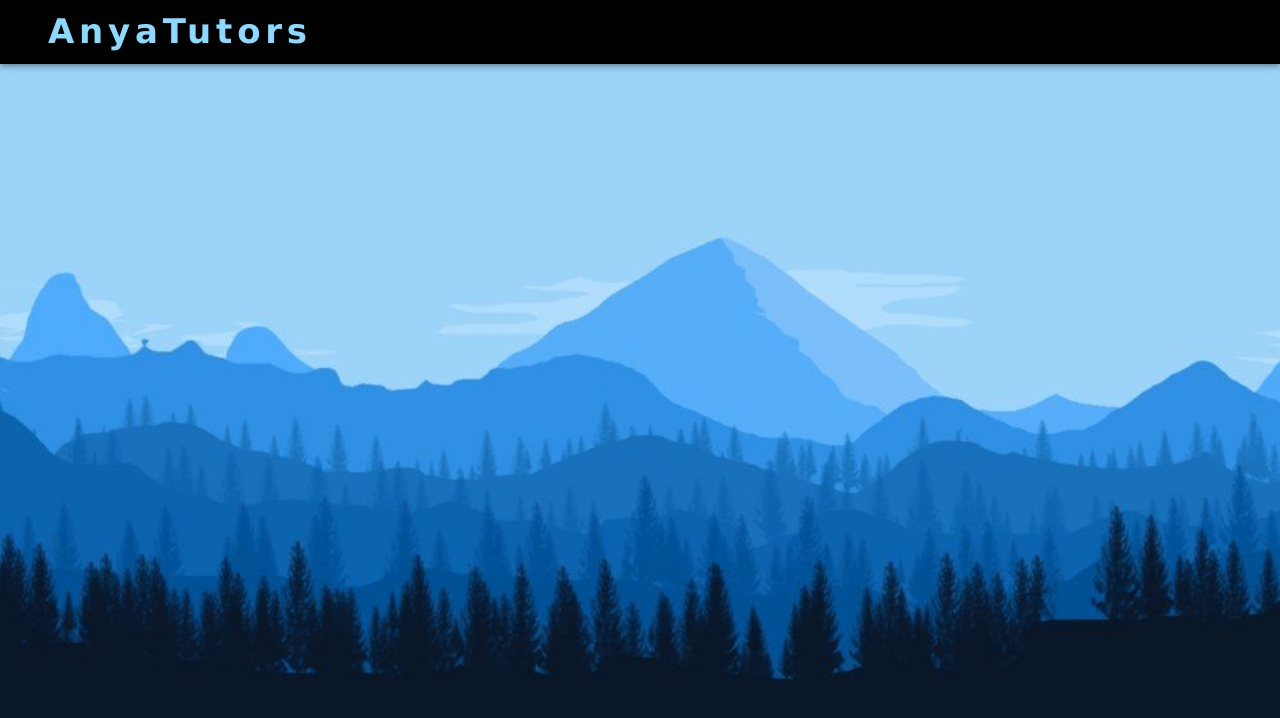
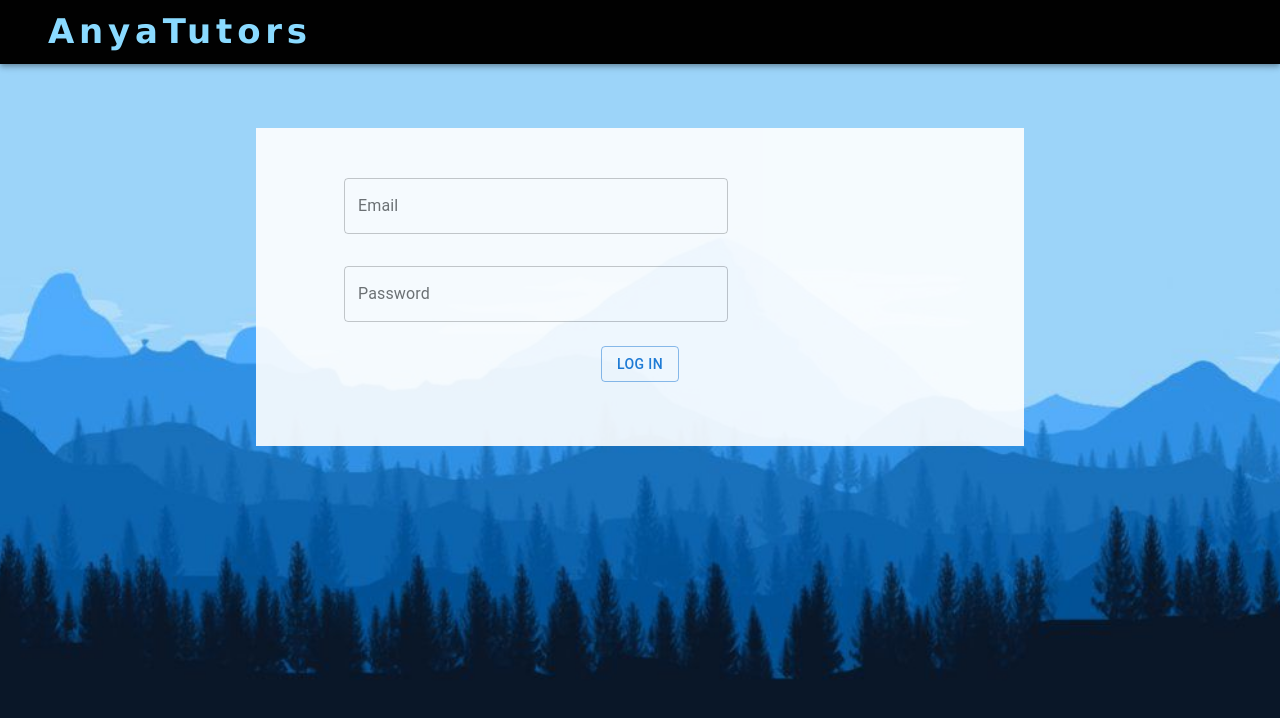
Before and after one commit to MolinaHVL/AnyaTutorsMERN_Front, a React (Create React App) app in the folder anya_front/: page /UserLogIn in a window 1280 px wide. Before the commit this address had no page. Shown: the top 718 px of the page. Built offline with nearby package versions, Linux system fonts and the light colour scheme.

Commit message:
Pass Modal to Page
Ahora el login esta en una pagina fija en lugar de aparecer como un modal.

```diff
--- a/anya_front/src/App.js
+++ b/anya_front/src/App.js
@@ -4,7 +4,8 @@ import RolePage from './pages/RolePage';
 import { Route, Routes } from "react-router-dom";
 import StudentPage from './pages/StudentPage';
 import TeacherPage from './pages/TeacherPage';
-import LoginPage from './pages/LoginPage';
+import Index from './pages/Index';
+import UserLogPage from './pages/UserLogPage';
 
 /**
  * Este es el componente principal de la aplicación.
@@ -26,11 +27,15 @@ function App() {
         <Routes>
           <Route
             exact path='/'
-            element={<LoginPage />}
+            element={<Index />}
           />
           <Route
             exact path='/role'
             element={<RolePage />}
+          />
+          <Route
+            exact path='/UserLogIn'
+            element={<UserLogPage />}
           />
           <Route
             path='/student'
--- a/anya_front/src/pages/LoginPage.jsx
+++ b/anya_front/src/pages/Index.jsx
@@ -3,14 +3,9 @@ import Box from '@mui/material/Box'
 import Stack from '@mui/material/Stack'
 import { Link } from "react-router-dom"
 import Button from '@mui/material/Button'
-import { useState } from 'react';
-import LogUserModal from '../modals/LogUserModal'
 
 
-const LoginPage = () => {
-
-    // Hook para desplegar el LogUserModal
-    const [isLogUserModalVisible, setIsLogUserModalVisible] = useState(false);
+const Index = () => {
 
     return (
         <>
@@ -38,9 +33,8 @@ const LoginPage = () => {
                             </Typography>
                         </Box>
                         <Stack direction={"row"} paddingRight={{ xs: 0, md: "35px" }} display={"flex"}>
-                            <Link to="/" style={{ width: 0.5, flexGrow: 1, textDecoration: "none", display: "flex" }}>
+                            <Link to="/UserLogIn" style={{ width: 0.5, flexGrow: 1, textDecoration: "none", display: "flex" }}>
                                 <Button variant="contained"
-                                    onClick={() => setIsLogUserModalVisible(true)}
                                     sx={{
                                         background: "#8adaff",
                                         height: 64,
@@ -95,13 +89,8 @@ const LoginPage = () => {
                     />
                 </Stack>
             </Box>
-
-            <LogUserModal
-                open={isLogUserModalVisible}
-                onClose={() => setIsLogUserModalVisible(false)}
-            />
         </>
     );
 }
 
-export default LoginPage;
+export default Index;
--- a/anya_front/src/pages/StudentPage.jsx
+++ b/anya_front/src/pages/StudentPage.jsx
@@ -6,7 +6,7 @@ import useUser from '../hooks/useUser'
 const StudentPage = () => {
 
     //custom hook para saber si el usuario esta logeado
-    const { user, isLoading } = useUser();
+    const { user } = useUser();
 
     return (
         <Box container sx={{
--- /dev/null
+++ b/anya_front/src/pages/UserLogPage.jsx
@@ -0,0 +1,55 @@
+import Box from "@mui/material/Box";
+import Button from "@mui/material/Button"
+import { useState } from 'react'
+import { useNavigate } from "react-router-dom"
+import { getAuth, signInWithEmailAndPassword } from 'firebase/auth'
+import UserForm from "../forms/UserForm";
+import Typography from "@mui/material/Typography";
+
+
+const UserLogPage = () => {
+
+    //Hooks para manejar el estado del error del form
+    const [error, setError] = useState('')
+
+    //variable clave para navegar por las paginas
+    const navigate = useNavigate();
+
+    //Autenticación de firebase
+    const handleLogIn = async (submit) => {
+        try {
+            await signInWithEmailAndPassword(getAuth(), submit.email, submit.password)
+            navigate('/student')
+        } catch (e) {
+            setError(e.message)
+        }
+    }
+
+    return (
+
+        <Box container sx={{
+            display: "static",
+            width: "50%",
+            marginX: "20%",
+            marginY: "5%",
+            padding: "5%",
+            paddingTop: "2%",
+            background: "White",
+            color: "white",
+            opacity: "0.9",
+        }}>
+
+            {error && <Typography sx={{ color: "#000" }}>{error}</Typography>}
+            <UserForm onSubmit={handleLogIn} />
+            <Button
+                variant='outlined'
+                form='user-form'
+                type='submit'
+                children='Log in'
+            />
+        </Box>
+
+    );
+}
+
+export default UserLogPage;
```
